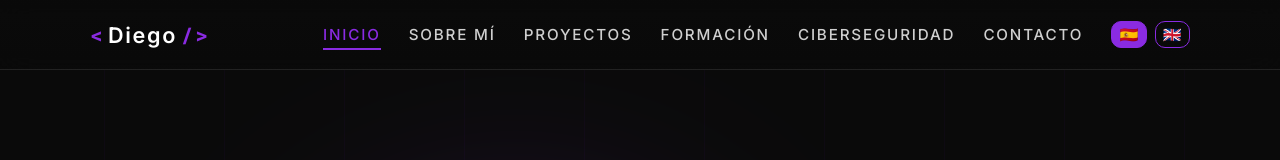
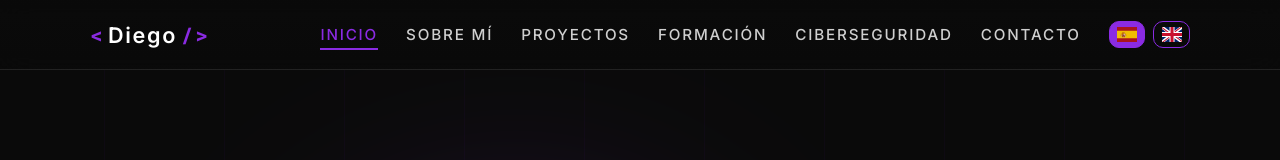
Before and after one commit to Diego740/diego740.github.io, a React (Vite) app: page / in a window 1280 px wide. Shown: the top 160 px of the page. Built offline with nearby package versions, Linux system fonts and the light colour scheme.

Commit message:
flagIcons

```diff
--- a/package.json
+++ b/package.json
@@ -11,6 +11,7 @@
   },
   "dependencies": {
     "emailjs-com": "^3.2.0",
+    "flag-icons": "^7.5.0",
     "framer-motion": "^10.16.4",
     "i18next": "^23.11.5",
     "react": "^18.2.0",
--- a/src/components/LanguageSwitcher/LanguageSwitcher.jsx
+++ b/src/components/LanguageSwitcher/LanguageSwitcher.jsx
@@ -14,13 +14,13 @@ export default function LanguageSwitcher({ compact = false }) {
   const languages = [
     {
       code: 'es',
-      flag: '🇪🇸',
+      flag: 'es',
       title: t('language.spanish'),
       aria: t('language.switchToEs')
     },
     {
       code: 'en',
-      flag: '🇬🇧',
+      flag: 'gb',
       title: t('language.english'),
       aria: t('language.switchToEn')
     }
@@ -37,7 +37,7 @@ export default function LanguageSwitcher({ compact = false }) {
           aria-label={language.aria}
           title={language.title}
         >
-          {language.flag}
+          <span className={`fi fi-${language.flag}`}></span>
         </button>
       ))}
     </div>
--- a/src/main.jsx
+++ b/src/main.jsx
@@ -3,6 +3,7 @@ import ReactDOM from 'react-dom/client';
 import { BrowserRouter } from 'react-router-dom';
 import App from './App.jsx';
 import './index.css';
+import 'flag-icons/css/flag-icons.min.css';
 import './i18n';
 
 ReactDOM.createRoot(document.getElementById('root')).render(
```
Also changed, not shown: 1 other file (tests, documents, lock files or other folders).
